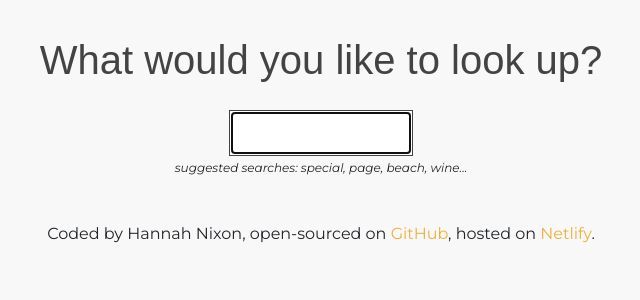
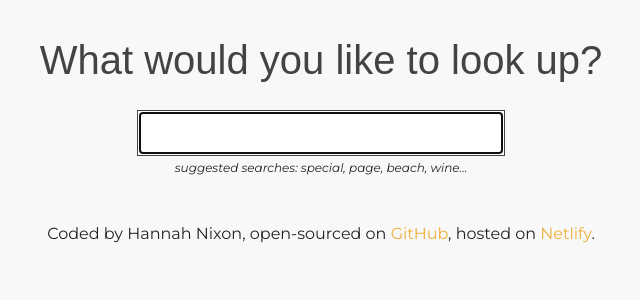
Before and after one commit to hannahmnixon/dictionary-project, a React (Create React App) app: page / in a window 1280 px wide. Shown: the top 300 px of the page, without its empty margins (319-959 px from the left). Built offline with nearby package versions, Linux system fonts and the light colour scheme; a web font is replaced by a local one.

Commit message:
small fix

```diff
--- a/src/Dictionary.css
+++ b/src/Dictionary.css
@@ -10,7 +10,7 @@
 }
 
 .Dictionary input {
-  width: 20%;
+  width: 40%;
   padding: 10px;
   border: 1px solid;
   color: #434343;
```
